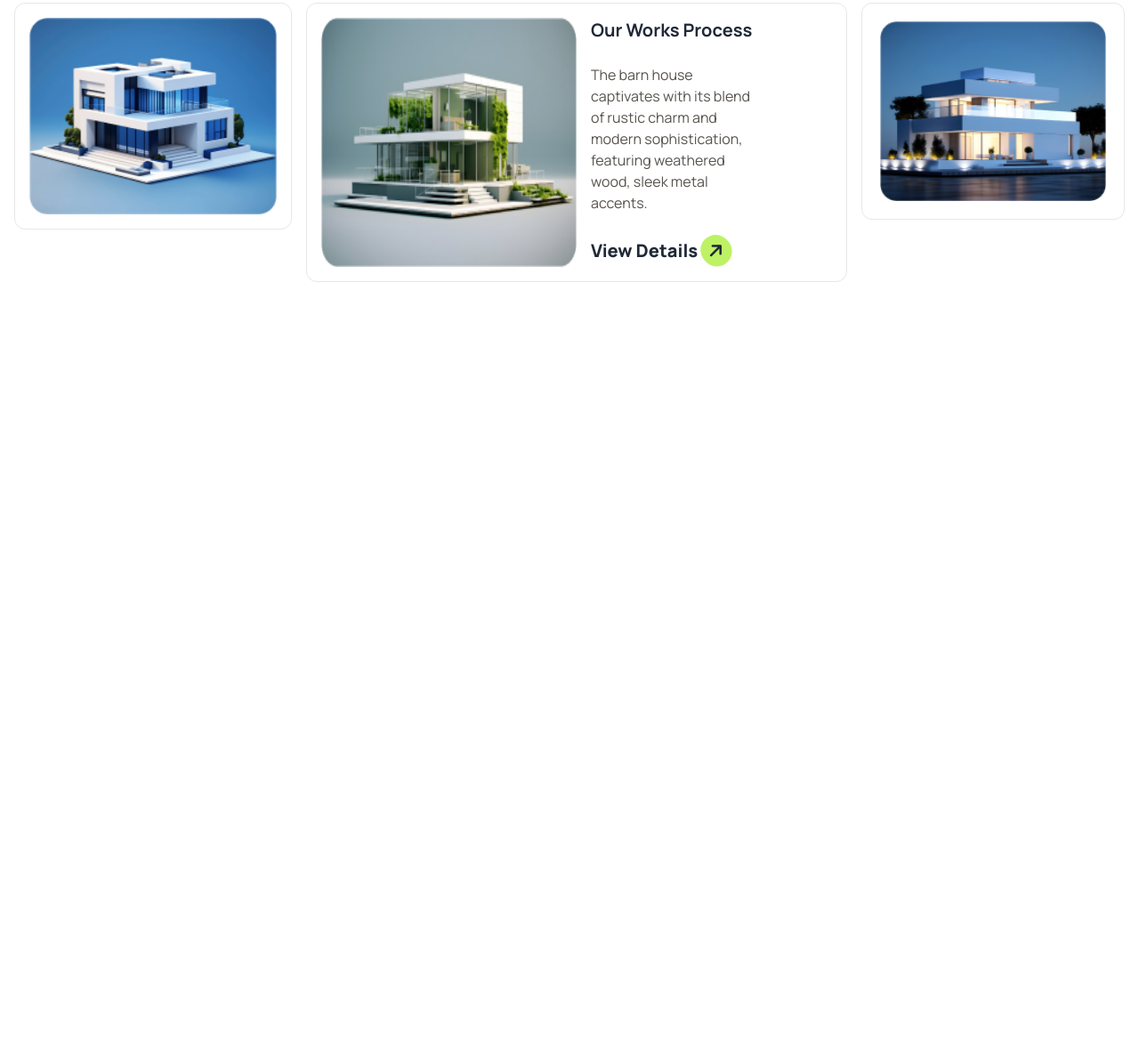
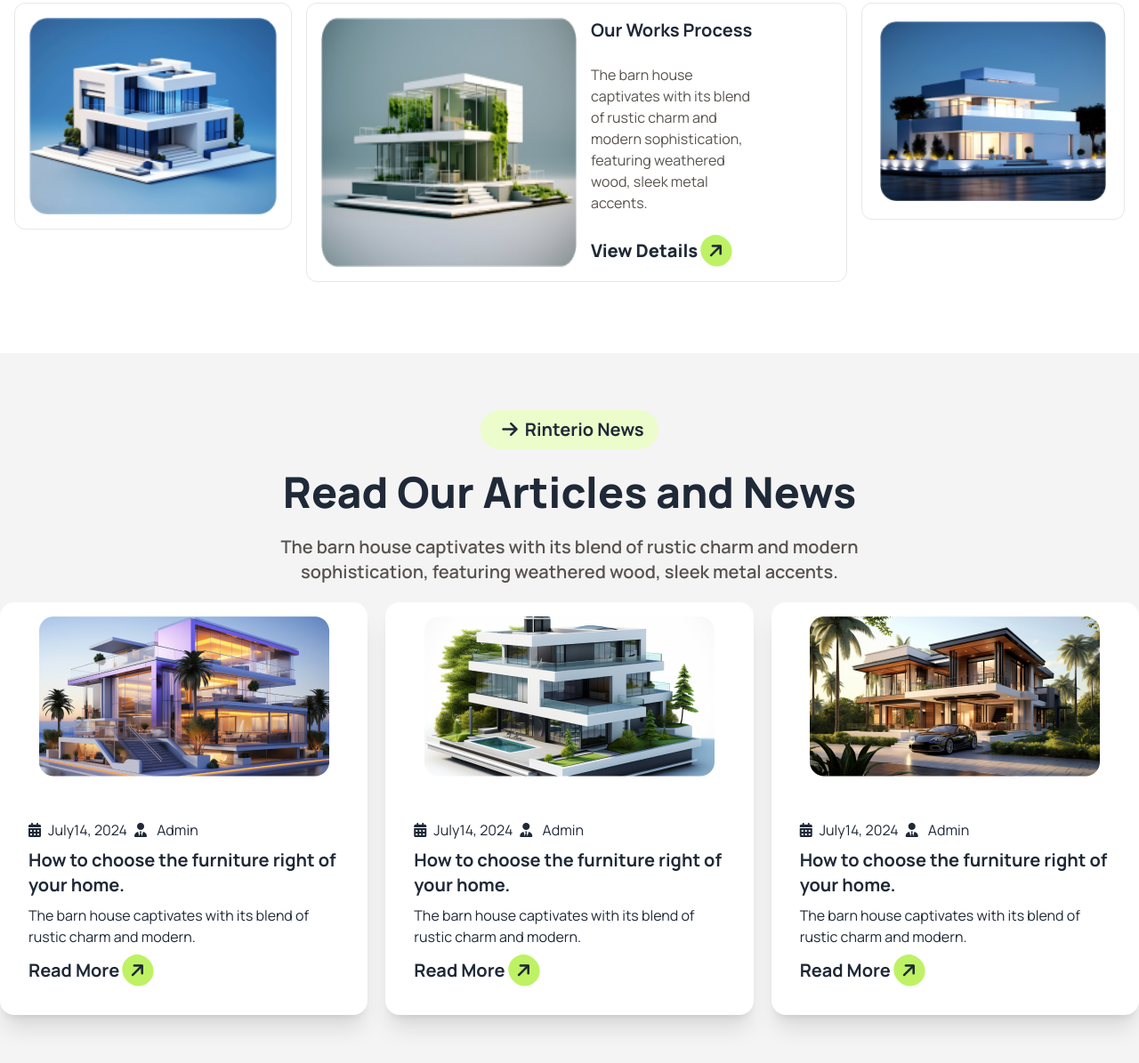
Before and after one commit to inzamulhaque1/assignment03, a plain HTML site: page index.html in a window 1280 px wide. Shown: the part 2935-4130 px from the top of the page at 89% size. Before the commit the page ends 3268 px from the top, so only its background shows below. Drawn offline with nearby package versions, Linux system fonts and the light colour scheme.

Commit message:
Read Our Articles and News added

```diff
--- a/index.html
+++ b/index.html
@@ -254,7 +254,7 @@
 
           <!-- ! Explore Our latest Work -->
 
-          <section class="mt-4 md:mt-10 lg:mt-16 container mx-auto">
+          <section class="mt-4 md:mt-10 lg:mt-16 mb-4 md:mb-10 lg:mb-16 container mx-auto">
             <div>
                 <!-- text section -->
 
@@ -339,8 +339,87 @@
 
                 </div>
 
+            </div>
+          </section>
 
 
+          <!-- ! Explore Our latest Work -->
+
+          <section class=" bg-[#f4f4f4] ">
+
+            <div class="pt-4 md:pt-10 lg:pt-16 pb-4 md:pb-10 lg:pb-16 container mx-auto ">
+
+                <div>
+                    <!-- text section -->
+
+                    <div class="text-center space-y-3 md:space-y-6 mb-5">
+
+                        <a class="" href=""><button class="bg-lime-100  px-4 py-1 rounded-full font-bold text-xl"> <i class="fa-solid fa-arrow-right p-2 "></i>Rinterio News</button></a> <br>
+                        <h2 class="text-2xl md:3xl lg:text-5xl font-extrabold ">Read Our Articles and News</h2>
+                        <p class=" text-stone-600 md:font-semibold md:text-xl md:w-3/5 mx-auto">The barn house captivates with its blend of rustic charm and modern sophistication, featuring weathered wood, sleek metal accents.
+                        </p>
+                    </div>
+
+                    <div class="grid grid-cols-1 md:grid-cols-3 gap-5">
+
+                        <div class="card bg-base-100 shadow-xl">
+
+                            <figure class="p-4">
+                              <img
+                                src="./assets/article1.png"
+                                alt="Shoes" />
+                            </figure>
+
+                            <div class="card-body">
+                                <p> <i class="fa-solid fa-calendar-days pr-2"></i>July14, 2024<i class="fa-solid fa-user-tie px-2"></i> Admin</p>
+                                <h2 class="card-title font-bold">How to choose the furniture right  of your home.</h2>
+                                <p>The barn house captivates with its blend of rustic charm and modern.</p>
+                                <h2 class="text-xl font-bold">Read More <i class="fa-solid fa-arrow-right rounded-full bg-lime-300 p-2 -rotate-45"></i></h2>
+                            </div>
+
+                        </div>
+
+                        <div class="card bg-base-100 shadow-xl">
+
+                            <figure class="p-4">
+                              <img
+                                src="./assets/article2.png"
+                                alt="Shoes" />
+                            </figure>
+
+                            <div class="card-body">
+                                <p> <i class="fa-solid fa-calendar-days pr-2"></i>July14, 2024<i class="fa-solid fa-user-tie px-2"></i> Admin</p>
+                                <h2 class="card-title font-bold">How to choose the furniture right  of your home.</h2>
+                                <p>The barn house captivates with its blend of rustic charm and modern.</p>
+                                <h2 class="text-xl font-bold">Read More <i class="fa-solid fa-arrow-right rounded-full bg-lime-300 p-2 -rotate-45"></i></h2>
+                            </div>
+
+                        </div>
+
+                        <div class="card bg-base-100 shadow-xl">
+
+                            <figure class="p-4">
+                              <img
+                                src="./assets/article3.png"
+                                alt="Shoes" />
+                            </figure>
+
+                            <div class="card-body">
+                                <p> <i class="fa-solid fa-calendar-days pr-2"></i>July14, 2024<i class="fa-solid fa-user-tie px-2"></i> Admin</p>
+                                <h2 class="card-title font-bold">How to choose the furniture right  of your home.</h2>
+                                <p>The barn house captivates with its blend of rustic charm and modern.</p>
+                                <h2 class="text-xl font-bold">Read More <i class="fa-solid fa-arrow-right rounded-full bg-lime-300 p-2 -rotate-45"></i></h2>
+                            </div>
+
+                        </div>
+
+
+
+
+                    </div>
+
+
+                </div>
 
 
             </div>
```
